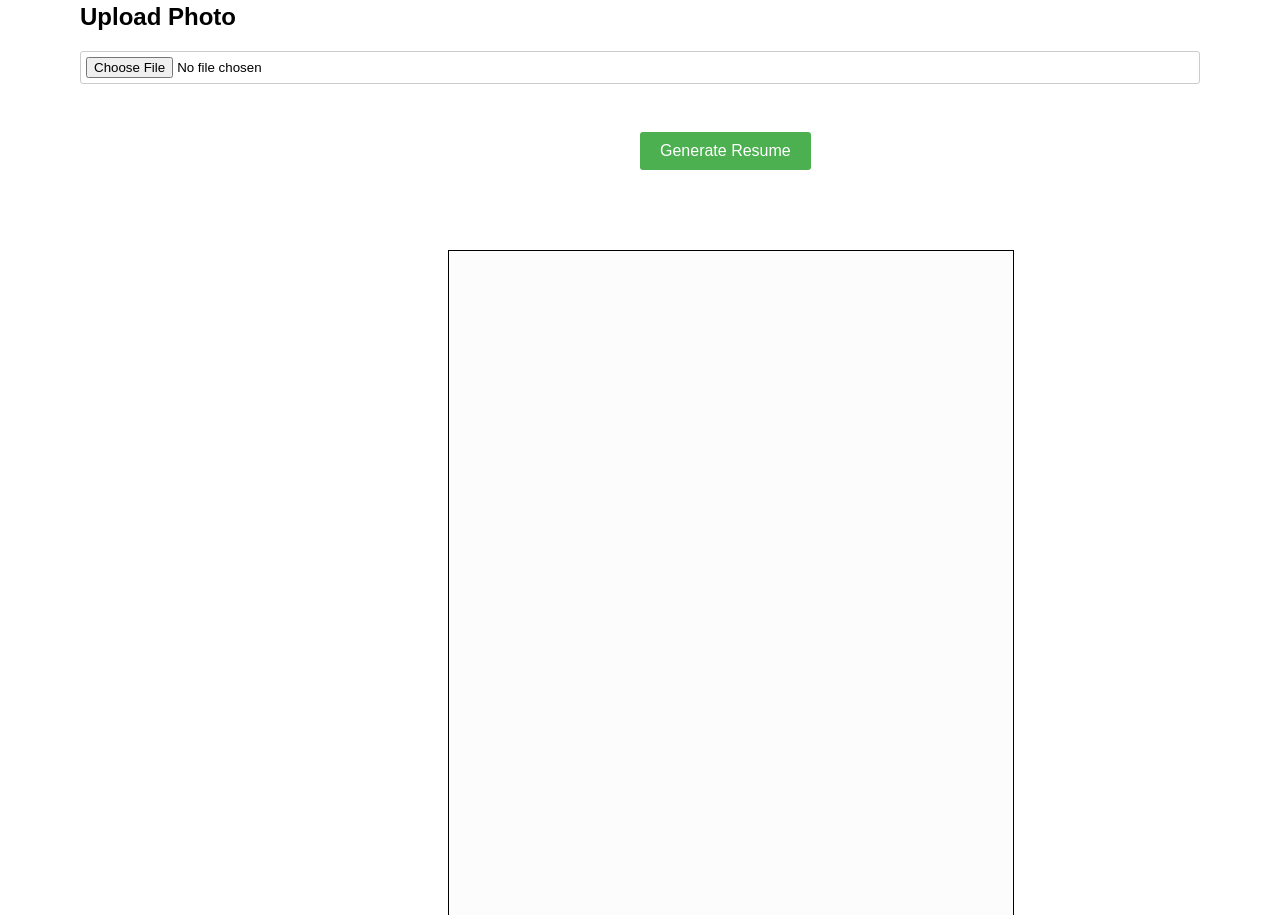
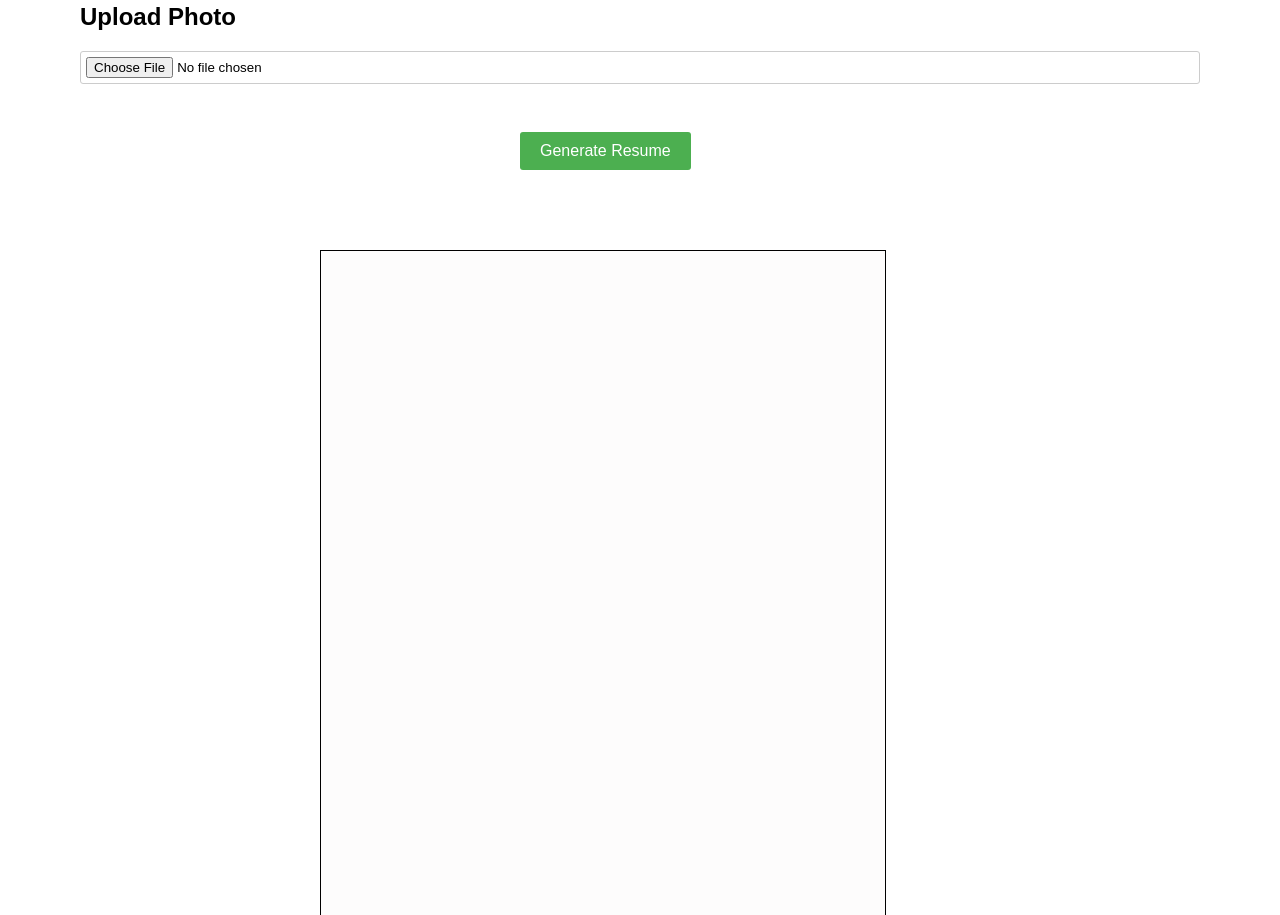
Before and after one commit to aman3111/CodeAlpha__Resume-Builder, a plain HTML site: page index.html in a window 1280 px wide. Shown: the part 1373-2288 px from the top of the page. Drawn offline with Linux system fonts and the light colour scheme.

Commit message:
Update index.html

```diff
--- a/index.html
+++ b/index.html
@@ -71,7 +71,7 @@ button {
   border: none;
   border-radius: 3px;
   cursor: pointer;
-  margin-left: 40rem;
+  margin-left: 32.5rem;
 }
 
 button:hover {
@@ -100,7 +100,7 @@ button:hover {
     background-color: #fdfcfc;
     margin-top: 5rem;
     padding: 2rem;
-    margin-left: 28rem;
+    margin-left: 20rem;
     width: 500px;
     height: 600px;
     text-align: left;
@@ -131,6 +131,7 @@ button:hover {
   .resume-container,
   .resume-output {
     padding: 10px;
+
   }
 
 }
```
